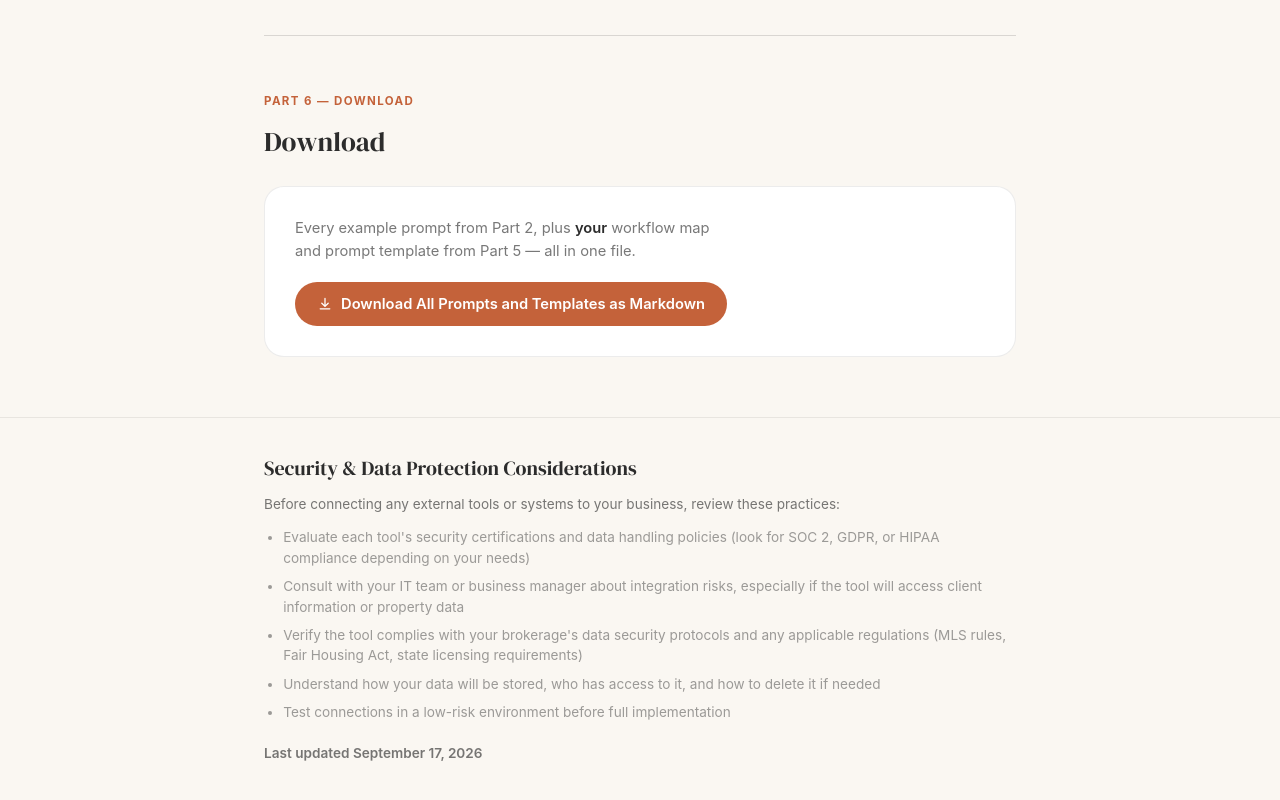
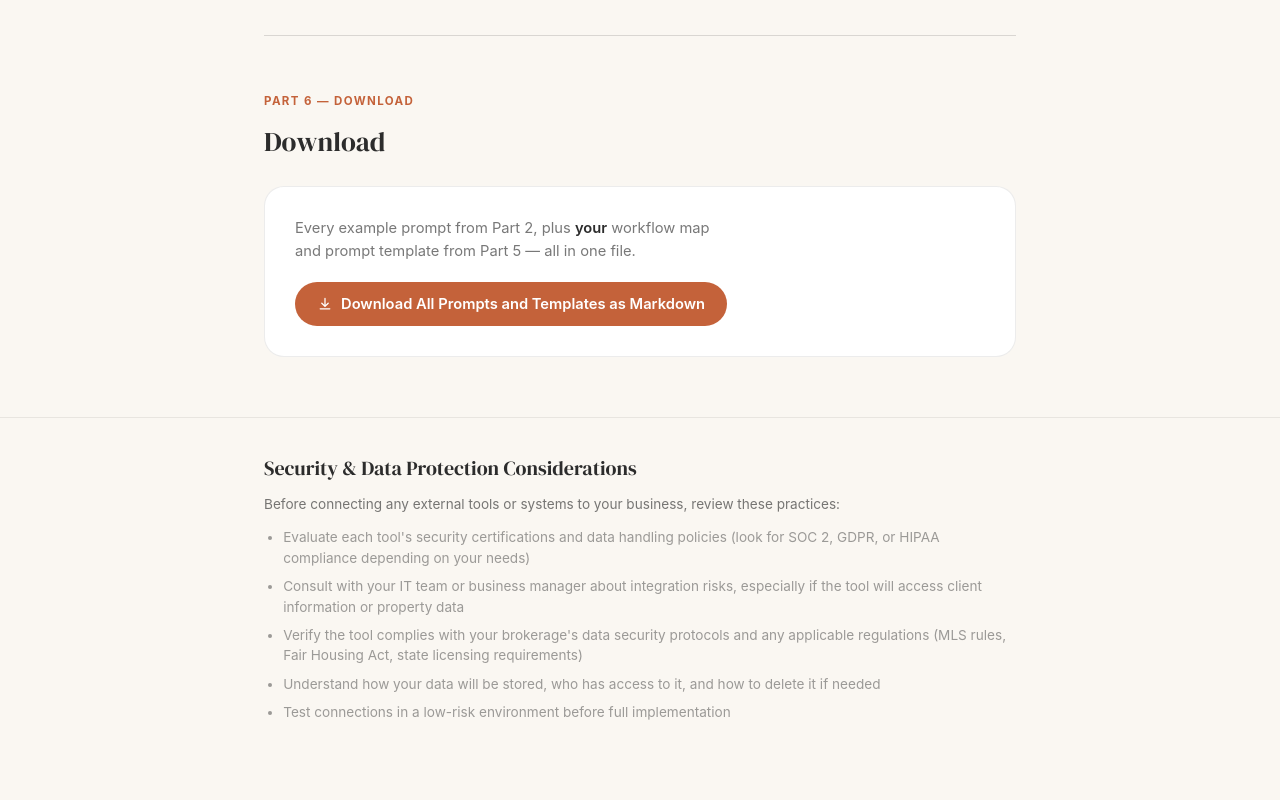
Before and after one commit to feaths/real-estate-ai-guide, a website: page public/index.html in a window 1280 px wide. Shown: the part 7909-8709 px from the top of the page. After the commit the page ends 8678 px from the top, so only its background shows below. Drawn offline with Linux system fonts and the light colour scheme.

Commit message:
Remove Last updated date from footer

```diff
--- a/public/index.html
+++ b/public/index.html
@@ -551,7 +551,6 @@
 
   footer.site { border-top: 1px solid var(--line); padding: 34px 0 46px; }
   footer.site p { font-size: 0.85rem; color: var(--text-45); }
-  footer.site .updated { font-weight: 600; color: var(--text-60); margin-top: 20px; }
   footer.site h2 { font-size: 1.25rem; margin-bottom: 10px; }
   footer.site .footer-intro { color: var(--text-60); margin-bottom: 12px; }
   footer.site ul { margin: 0; padding-left: 1.2em; }
@@ -767,7 +766,6 @@
       <li>Understand how your data will be stored, who has access to it, and how to delete it if needed</li>
       <li>Test connections in a low-risk environment before full implementation</li>
     </ul>
-    <p class="updated">Last updated September 17, 2026</p>
   </div>
 </footer>
 
```
